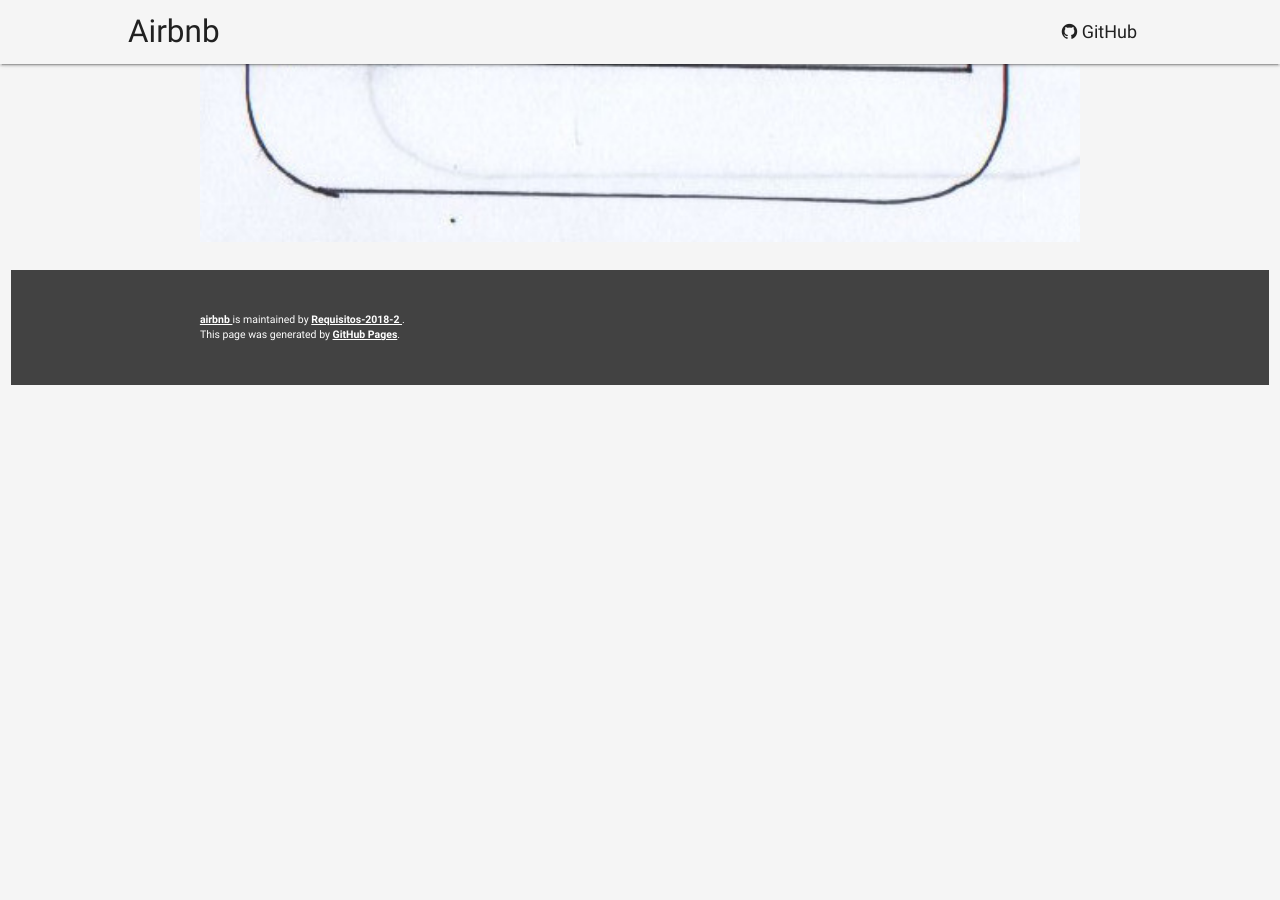
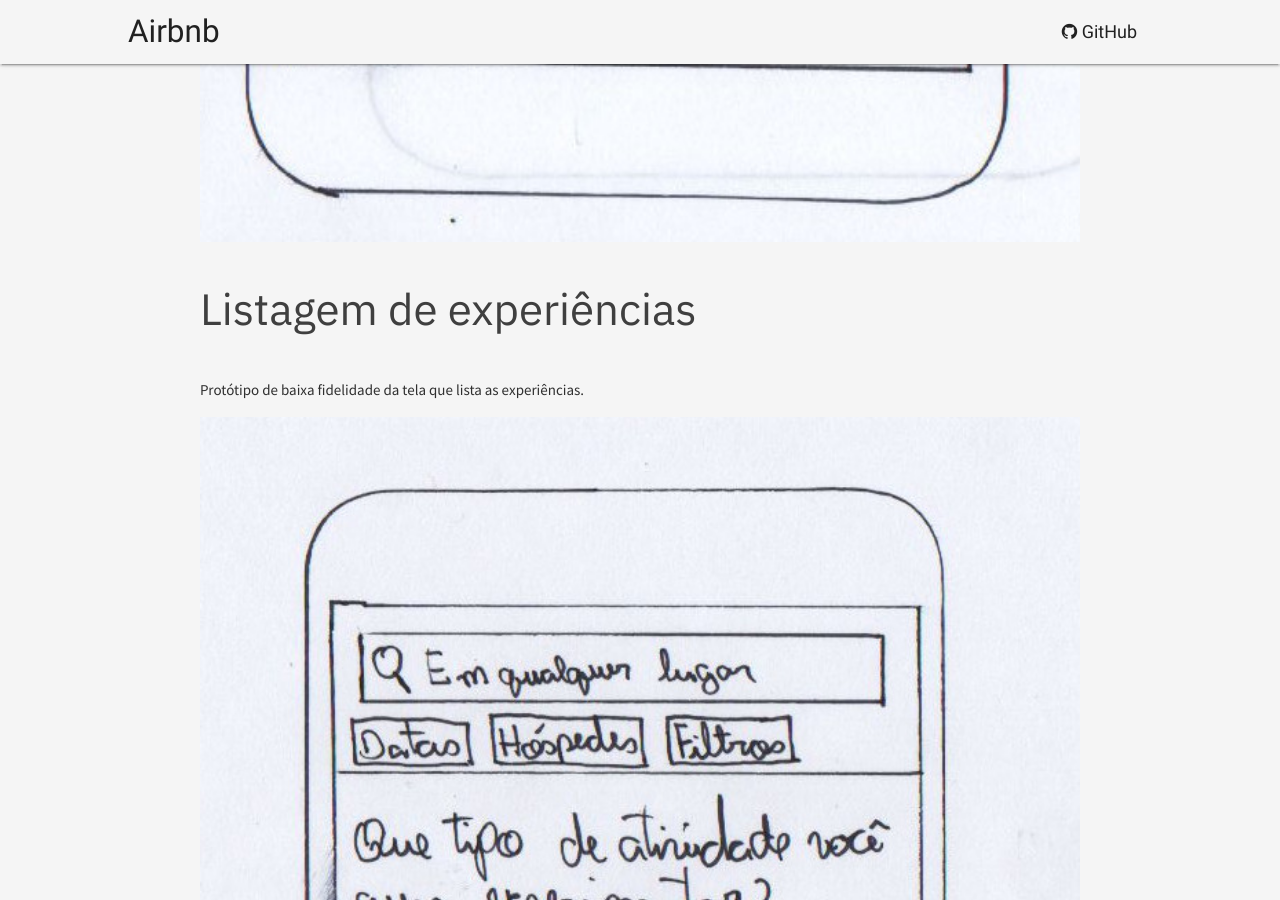
Before and after one commit to Requisitos-2018-2/airbnb, a Jekyll site: the page built from elicitacao/index.md, in a window 1280 px wide and 900 px high, scrolled down 8259 px. Built offline with Jekyll 4.4.1, drawn with Linux system fonts in a browser that asks for light colours; our own code applies the rules of GitHub Pages for plain Markdown files; before the commit the page ends 8664 px from its top, so only the background shows below that.

Commit message:
Prototype of experience list screen

```diff
--- a/elicitacao/index.md
+++ b/elicitacao/index.md
@@ -72,3 +72,8 @@
 Protótipo de baixa fidelidade da tela que fornece os detalhes de uma acomodação selecionada.
 
 <img src="images/prot-detalhe-acod.jpg" class="responsive-img" width="100%">
+
+### Listagem de experiências
+Protótipo de baixa fidelidade da tela que lista as experiências.
+
+<img src="images/prot-exp.jpg" class="responsive-img" width="100%">
```
Also changed, not shown: elicitacao/images/prot-exp.jpg (added).
